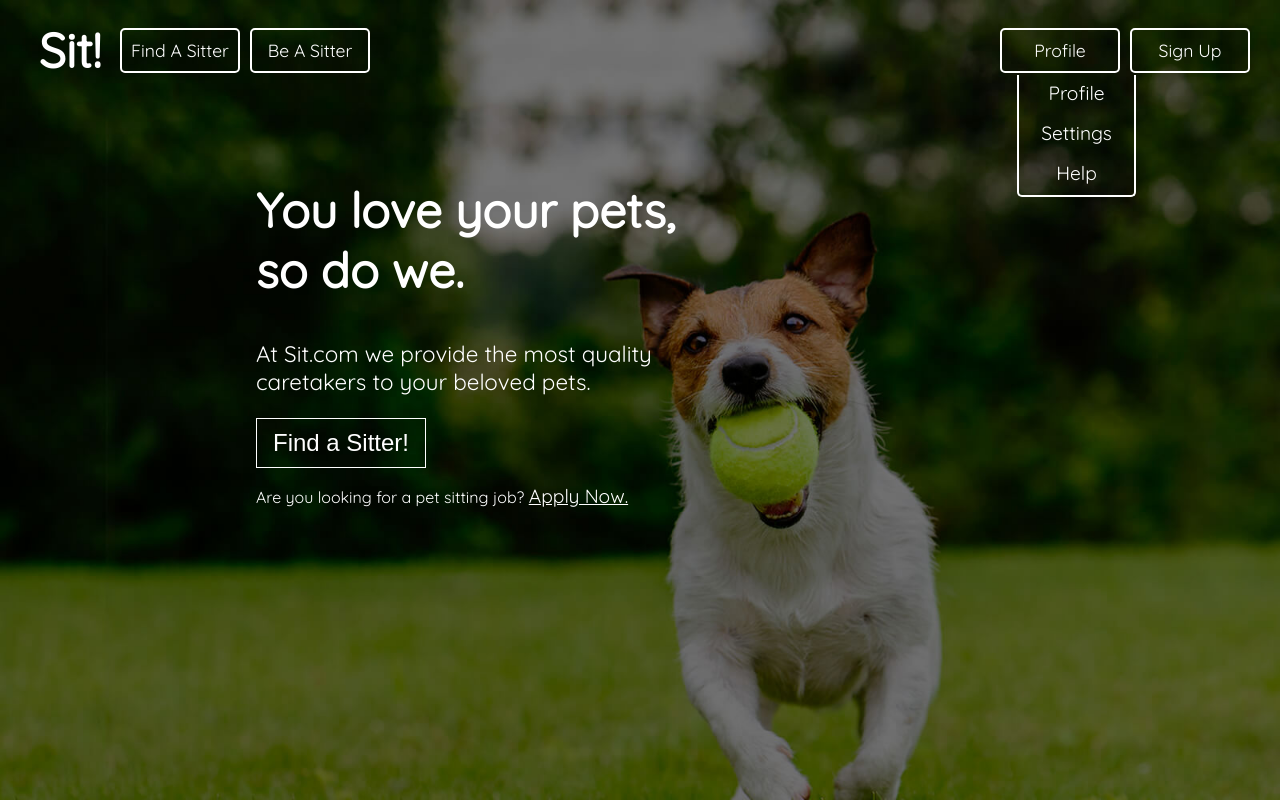
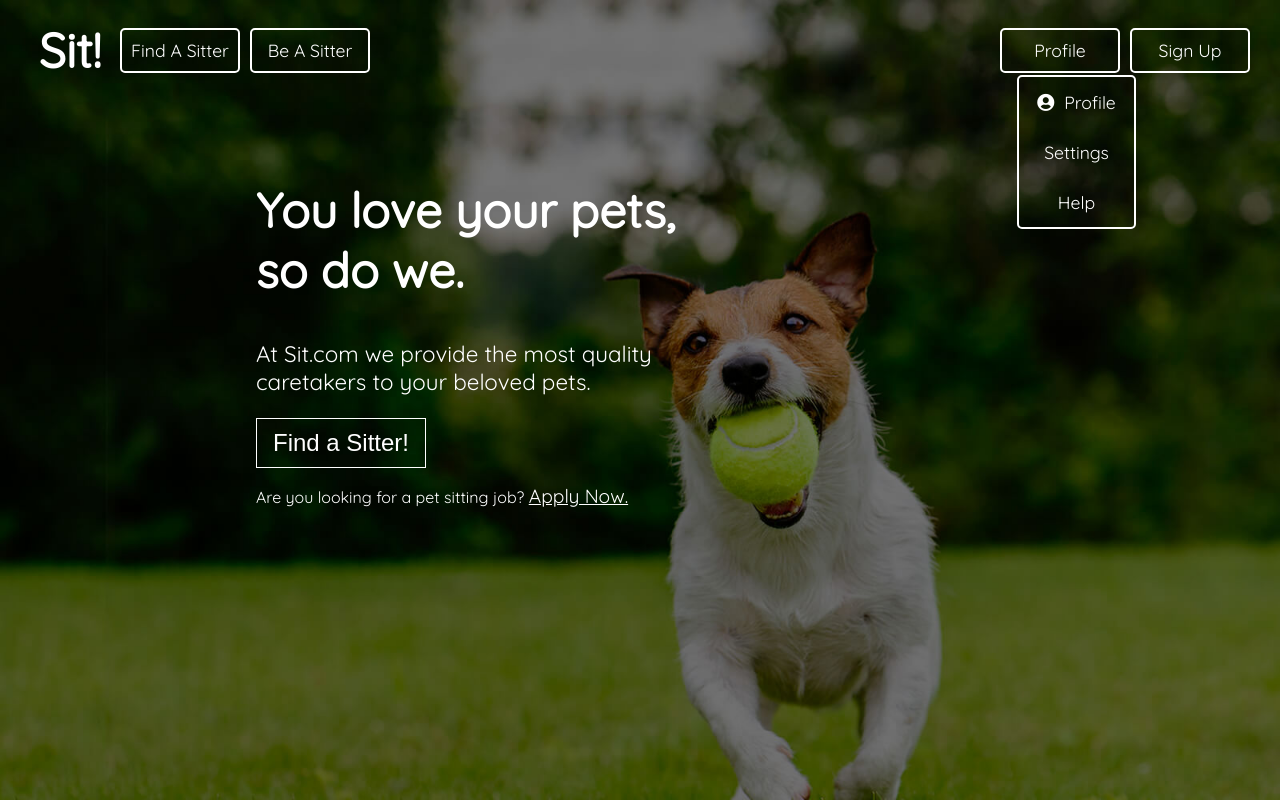
Before and after one commit to Xapollon430/Sit-FrontEnd-Legacy-Migrated, a React app: page / in a window 1280 px wide. Shown: the top 802 px of the page. Built offline with nearby package versions, Linux system fonts and the light colour scheme.

Commit message:
dropdown icons

```diff
--- a/src/Components/Landing/Header/Header.js
+++ b/src/Components/Landing/Header/Header.js
@@ -57,7 +57,19 @@ function Header() {
                         >
                             Profile
                         </Button>
-                        <Dropdown>{["Profile", "Settings", "Help"]}</Dropdown>
+                        <Dropdown>
+                            {[
+                                [
+                                    <i
+                                        style={{ marginRight: 10 + "px" }}
+                                        className="fas fa-user-circle"
+                                    ></i>,
+                                    "Profile",
+                                ],
+                                ["Settings"],
+                                ["Help"],
+                            ]}
+                        </Dropdown>
                     </React.Fragment>
                 )}
                 {globalState.loggedIn ? (
--- a/src/Components/Landing/Header/HeaderCss.js
+++ b/src/Components/Landing/Header/HeaderCss.js
@@ -4,7 +4,7 @@ export const Navbar = styled.div`
     padding: 20px 30px 20px 20px;
     display: grid;
     grid-template-areas: "brand nav";
-    grid-template-columns: 100px;
+    grid-template-columns: 100px auto;
     align-items: center;
     justify-items: center;
     @media (max-width: 700px) {
--- a/src/UI/Dropdown/Dropdown.js
+++ b/src/UI/Dropdown/Dropdown.js
@@ -4,8 +4,14 @@ import { DropdownWrapper, DropdownItem } from "./DropdownCSS";
 const Dropdown = (props) => {
     return (
         <DropdownWrapper>
-            {props.children.map((item, index) => {
-                return <DropdownItem key={index}>{item}</DropdownItem>;
+            {props.children.map((children, index) => {
+                return (
+                    <DropdownItem key={index}>
+                        {children.map((child, index) => (
+                            <span key={index}>{child}</span>
+                        ))}
+                    </DropdownItem>
+                );
             })}
         </DropdownWrapper>
     );
--- a/src/UI/Dropdown/DropdownCSS.js
+++ b/src/UI/Dropdown/DropdownCSS.js
@@ -3,28 +3,26 @@ import styled from "styled-components";
 export const DropdownWrapper = styled.div`
     position: absolute;
     display: grid;
-    grid-auto-rows: 40px;
+    grid-auto-rows: 50px;
     right: 144px;
     top: 75px;
     width: 115px;
 
-    border-radius: 0px 0px 5px 5px;
+    border-radius: 5px;
     border: white 2px solid;
-    border-top: none;
+
     cursor: pointer;
     outline: none;
     font-size: 1.1rem;
 `;
 
 export const DropdownItem = styled.span`
-    /* background-color: Transparent;
-    background-repeat: no-repeat; */
     color: white;
-    font-size: 1.2rem;
     font-weight: 550;
     text-align: center;
-    padding: 6px 0px 3px 0px;
-    &:hover ${DropdownItem} {
+    padding-top: 14px;
+
+    &:hover {
         background-color: rgba(255, 255, 255, 0.2);
     }
 `;
--- a/src/index.css
+++ b/src/index.css
@@ -3,3 +3,7 @@ body {
     font-family: "Quicksand";
     overflow-x: hidden;
 }
+
+padding-right-5 {
+    margin-right: 5px;
+}
```
